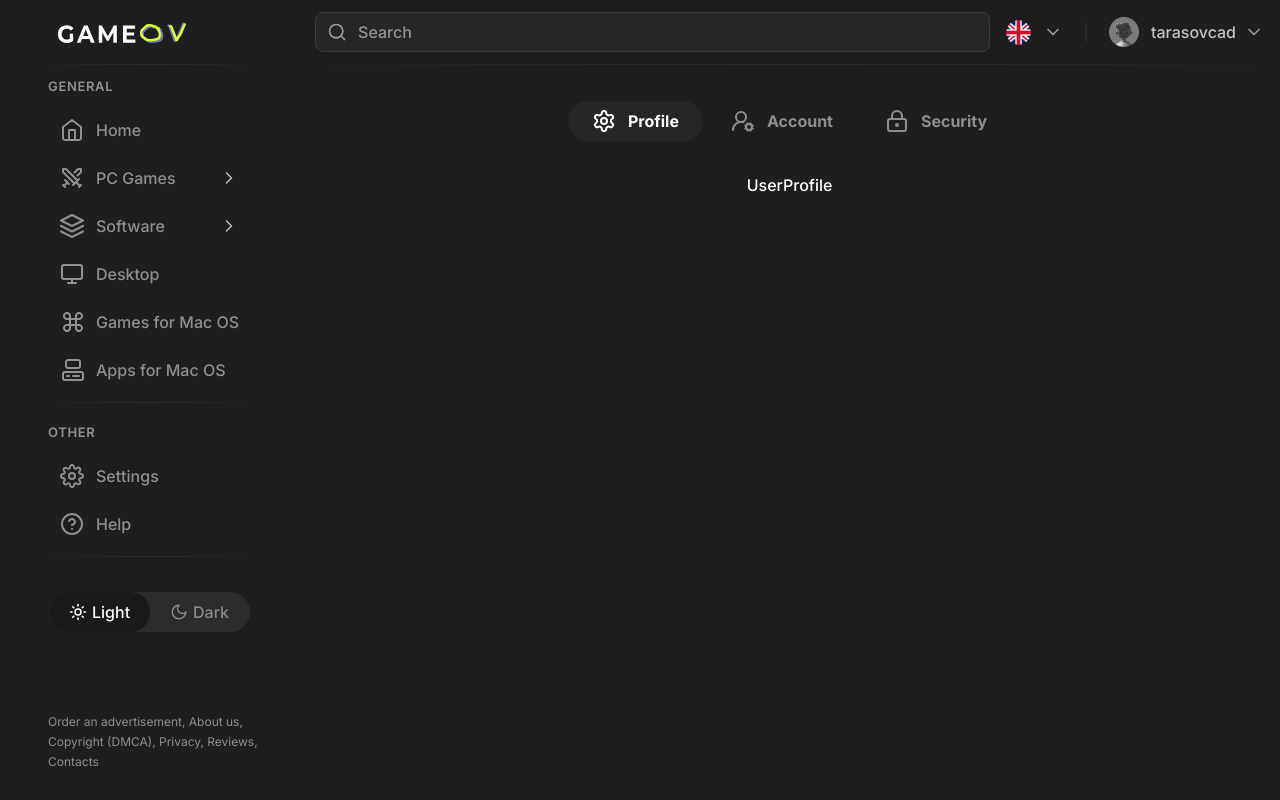
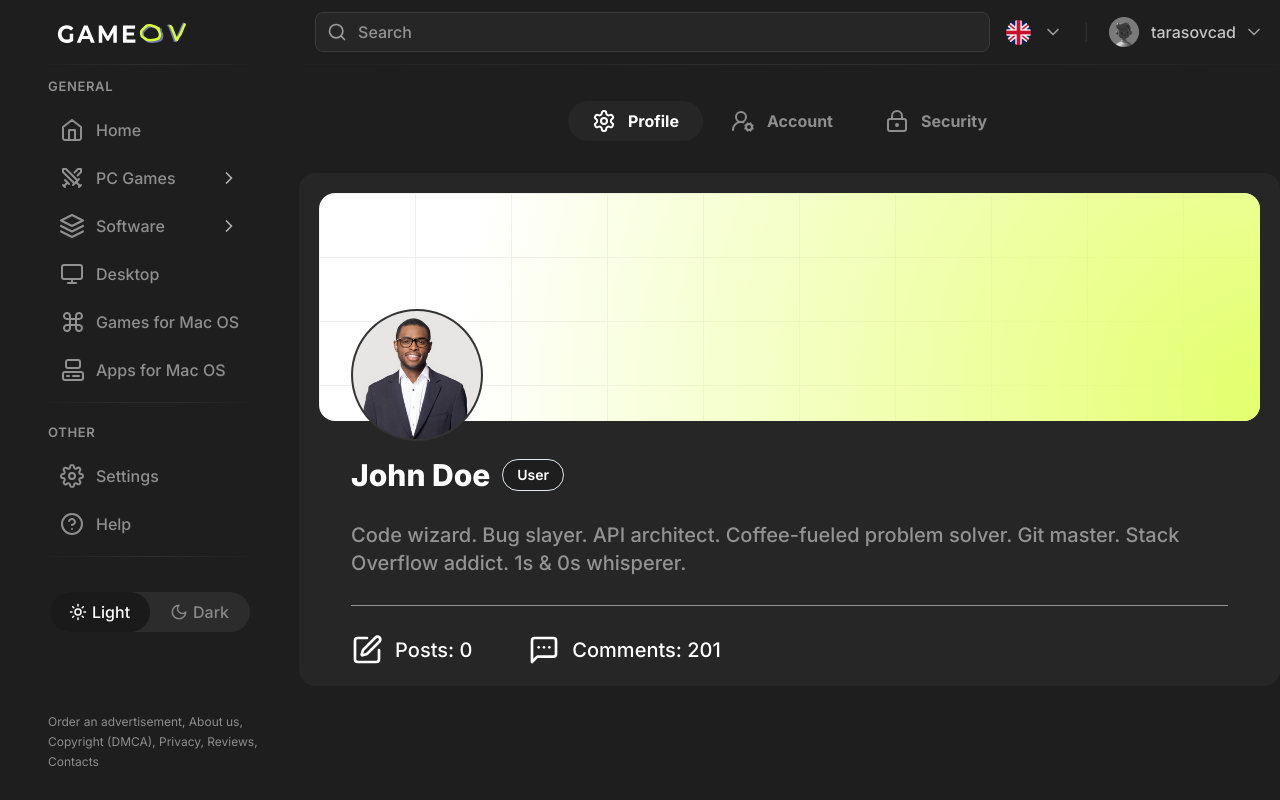
Before and after one commit to tarasovcad/gameov, a Next.js app: page /profile in a window 1280 px wide. Shown: the top 800 px of the page. Built offline with nearby package versions, Linux system fonts and the light colour scheme.

Commit message:
feat: add security and propfile page at user profile

```diff
--- a/src/components/userProfile/UserAccount.tsx
+++ b/src/components/userProfile/UserAccount.tsx
@@ -6,7 +6,7 @@ import DropZone from "../ui/DropZone";
 import ProfileButton from "../ui/ProfileButton";
 const UserAccount = () => {
   return (
-    <div className="w-full  bg-[#262626] rounded-2xl">
+    <div className="w-full bg-[#262626] rounded-2xl">
       <div className="p-[20px]">
         <div className="relative h-[228px] w-full rounded-2xl">
           <div className="absolute rounded-2xl inset-0  h-full w-full bg-white bg-[linear-gradient(to_right,#f0f0f0_1px,transparent_1px),linear-gradient(to_bottom,#f0f0f0_1px,transparent_1px)] bg-[size:6rem_4rem]">
--- a/src/components/userProfile/UserProfile.tsx
+++ b/src/components/userProfile/UserProfile.tsx
@@ -1,9 +1,63 @@
 import React from "react";
-
+import Image from "next/image";
+import {MessageSquareMore, SquarePen} from "lucide-react";
 const UserProfile = () => {
   return (
-    <div>
-      <h1 className="text-white">UserProfile</h1>
+    <div className="w-full bg-[#262626] rounded-2xl">
+      <div className="p-[20px]">
+        <div className="relative h-[228px] w-full rounded-2xl">
+          <div className="absolute rounded-2xl inset-0  h-full w-full bg-white bg-[linear-gradient(to_right,#f0f0f0_1px,transparent_1px),linear-gradient(to_bottom,#f0f0f0_1px,transparent_1px)] bg-[size:6rem_4rem]">
+            <div className="absolute rounded-2xl bottom-0 left-0 right-0 top-0 bg-[radial-gradient(circle_800px_at_100%_200px,#E4FF6D,transparent)]"></div>
+          </div>
+        </div>
+        <div className="px-8 flex flex-col">
+          <div className="z-10 relative rounded-full -mt-[112px] mb-4 bg-[#333333] p-[2px] flex w-fit ">
+            <Image
+              src={"/profile/avatar.jpg"}
+              height={128}
+              width={128}
+              className="rounded-full z-10 object-cover"
+              unoptimized
+              alt="Profile Image"
+              style={{height: "128px", width: "128px"}}
+            />
+          </div>
+          <div className="flex justify-between items-start">
+            <div className="flex flex-col gap-2">
+              <div className="flex items-center gap-3">
+                <h1 className="text-white text-3xl font-extrabold">John Doe</h1>
+                <span className="bg-[#1E1E1E] border  rounded-full text-white px-[14px] py-[5px] font-semibold text-sm cursor-default">
+                  User
+                </span>
+                {/* ADMIN */}
+                {/* <span className="bg-[#D8FF2E] border border-[#A0C111] rounded-full text-[#4D5B0F] px-[14px] py-[5px] font-semibold text-sm cursor-default">
+                  Admin
+                </span>
+                // MODERATOR
+                <span className="bg-[#EEF2FF] border border-[#A5B4FC] rounded-full px-[14px] py-[5px] font-semibold text-sm text-[#4F46E5] cursor-default">
+                  Moderator
+                </span> */}
+              </div>
+
+              <p className="text-white/50 text-xl mt-5">
+                Code wizard. Bug slayer. API architect. Coffee-fueled problem
+                solver. Git master. Stack Overflow addict. 1s & 0s whisperer.
+              </p>
+              <div className="w-full h-[1px] bg-white/50 my-5"></div>
+              <div className="flex gap-14">
+                <div className="flex items-center gap-3">
+                  <SquarePen className="w-8 h-8 text-white" />
+                  <span className="text-white text-xl">Posts: 0</span>
+                </div>
+                <div className="flex items-center gap-3">
+                  <MessageSquareMore className="w-8 h-8 text-white" />
+                  <span className="text-white text-xl">Comments: 201</span>
+                </div>
+              </div>
+            </div>
+          </div>
+        </div>
+      </div>
     </div>
   );
 };
--- a/src/components/userProfile/UserSecurity.tsx
+++ b/src/components/userProfile/UserSecurity.tsx
@@ -1,9 +1,66 @@
 import React from "react";
 
+import {Lock} from "lucide-react";
+import Image from "next/image";
 const UserSecurity = () => {
   return (
-    <div>
-      <h1 className="text-white">UserSecurity</h1>
+    <div className="w-full bg-[#262626] rounded-2xl">
+      <div className="p-[20px] relative">
+        <div className="max-w-[50%]">
+          <div className="w-24 h-24 bg-[#333333] rounded-full flex items-center justify-center mb-8">
+            <Lock className="w-12 h-12 text-white" />
+          </div>
+          <h2 className="text-white text-2xl font-extrabold mb-5">
+            Change Password
+          </h2>
+          <p className="text-white/50 mb-5">
+            To change your password, please fill in the fields below. Your
+            password must contain at least 8 characters, it must also include at
+            least one upper case letter, one lower case letter, one number and
+            one special character.
+          </p>
+          <form className="flex flex-col gap-[10px]">
+            <label className="text-white/80 text-lg">Current Password</label>
+            <div className="relative border border-[#3C3C3C] rounded-[8px]">
+              <input
+                type="text"
+                placeholder="Current Password"
+                className="border border-[#3C3C3C] bg-[#1E1E1E] text-white placeholder:text-white/70 p-2 rounded-[8px] w-full pl-[42px] font-normal"
+              />
+              <Lock className="absolute top-1/2 left-[14px] transform -translate-y-1/2 w-[20px] h-[20px] text-[#C4C4C4]" />
+            </div>
+          </form>
+          <form className="flex flex-col gap-[10px]">
+            <label className="text-white/80 text-lg">Current Password</label>
+            <div className="relative border border-[#3C3C3C] rounded-[8px]">
+              <input
+                type="text"
+                placeholder="Current Password"
+                className="border border-[#3C3C3C] bg-[#1E1E1E] text-white placeholder:text-white/70 p-2 rounded-[8px] w-full pl-[42px] font-normal"
+              />
+              <Lock className="absolute top-1/2 left-[14px] transform -translate-y-1/2 w-[20px] h-[20px] text-[#C4C4C4]" />
+            </div>
+          </form>
+          <form className="flex flex-col gap-[10px]">
+            <label className="text-white/80 text-lg">Confirm Password</label>
+            <div className="relative border border-[#3C3C3C] rounded-[8px]">
+              <input
+                type="text"
+                placeholder="Confirm Password"
+                className="border border-[#3C3C3C] bg-[#1E1E1E] text-white placeholder:text-white/70 p-2 rounded-[8px] w-full pl-[42px] font-normal"
+              />
+              <Lock className="absolute top-1/2 left-[14px] transform -translate-y-1/2 w-[20px] h-[20px] text-[#C4C4C4]" />
+            </div>
+          </form>
+        </div>
+        <Image
+          src={"/profile/security.png"}
+          height={500}
+          width={500}
+          className="absolute right-0 bottom-0"
+          alt="Security Image"
+        />
+      </div>
     </div>
   );
 };
--- a/src/components/userProfile/userProfileTabs.tsx
+++ b/src/components/userProfile/userProfileTabs.tsx
@@ -25,7 +25,7 @@ const Tab = ({label, selected, setSelected, component}: TabProps) => {
         {selected && (
           <motion.span
             layoutId="tab"
-            transition={{type: "spring", duration: 0.4}}
+            transition={{type: "spring", duration: 0.6}}
             className="absolute inset-0 z-1 rounded-full bg-[#262626]"></motion.span>
         )}
       </button>
```
Also changed, not shown: public/profile/security.png (added).
